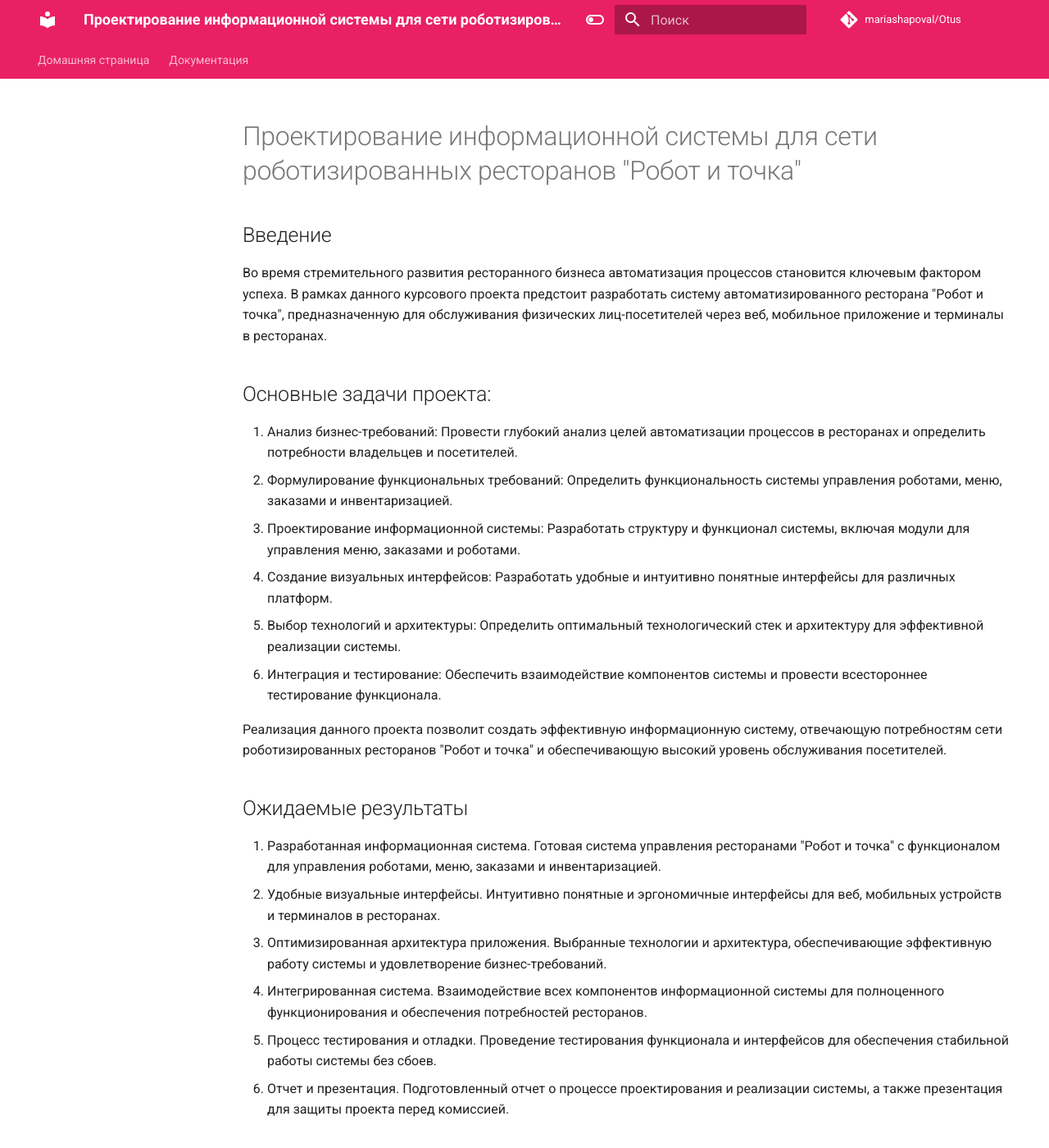
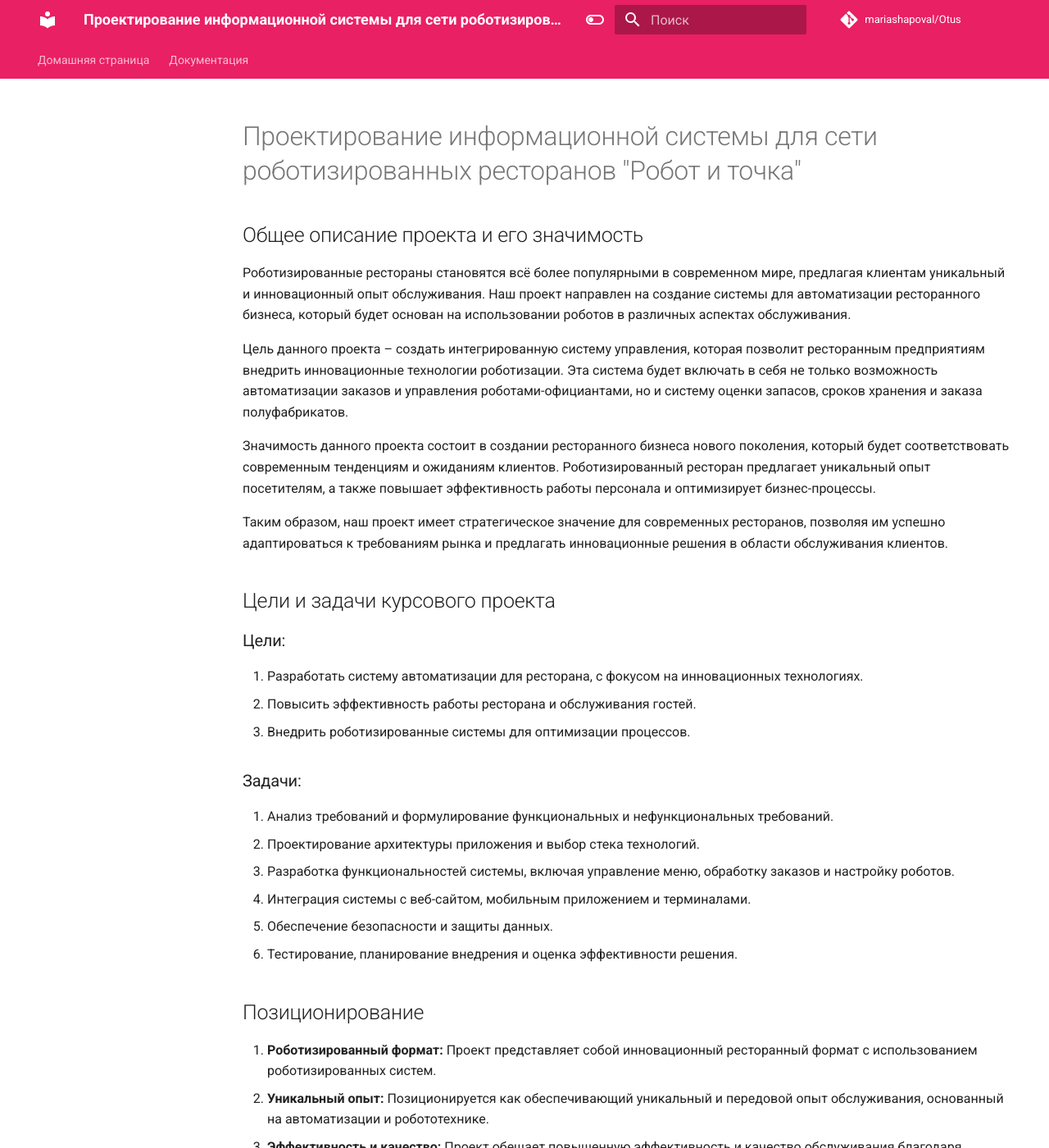
Before and after one commit to mariashapoval/Otus, an MkDocs documentation site: the page built from docs/tasks/info.md, in a window 1280 px wide and 1400 px high. Shown: the whole window at 82% size. Built offline with MkDocs 1.6.1 and Material for MkDocs 9.7.7, drawn with Linux system fonts in a browser that asks for light colours; comment, search, counter and statistics services are not loaded; some of the changed text lies outside the part shown.

Commit message:
Update info.md

```diff
--- a/docs/tasks/info.md
+++ b/docs/tasks/info.md
@@ -1,50 +1,44 @@
 # Проектирование информационной системы для сети роботизированных ресторанов "Робот и точка"
 
-## Введение
+## Общее описание проекта и его значимость
 
-Во время стремительного развития ресторанного бизнеса автоматизация процессов становится ключевым фактором успеха. В рамках данного курсового проекта предстоит разработать систему автоматизированного ресторана "Робот и точка", предназначенную для обслуживания физических лиц-посетителей через веб, мобильное приложение и терминалы в ресторанах.
+Роботизированные рестораны становятся всё более популярными в современном мире, предлагая клиентам уникальный и инновационный опыт обслуживания. Наш проект направлен на создание системы для автоматизации ресторанного бизнеса, который будет основан на использовании роботов в различных аспектах обслуживания.
 
-## Основные задачи проекта:
-1. Анализ бизнес-требований: Провести глубокий анализ целей автоматизации процессов в ресторанах и определить потребности владельцев и посетителей.
-2. Формулирование функциональных требований: Определить функциональность системы управления роботами, меню, заказами и инвентаризацией.
-3. Проектирование информационной системы: Разработать структуру и функционал системы, включая модули для управления меню, заказами и роботами.
-4. Создание визуальных интерфейсов: Разработать удобные и интуитивно понятные интерфейсы для различных платформ.
-5. Выбор технологий и архитектуры: Определить оптимальный технологический стек и архитектуру для эффективной реализации системы.
-6. Интеграция и тестирование: Обеспечить взаимодействие компонентов системы и провести всестороннее тестирование функционала.
+Цель данного проекта – создать интегрированную систему управления, которая позволит ресторанным предприятиям внедрить инновационные технологии роботизации. Эта система будет включать в себя не только возможность автоматизации заказов и управления роботами-официантами, но и систему оценки запасов, сроков хранения и заказа полуфабрикатов.
 
-Реализация данного проекта позволит создать эффективную информационную систему, отвечающую потребностям сети роботизированных ресторанов "Робот и точка" и обеспечивающую высокий уровень обслуживания посетителей.
+Значимость данного проекта состоит в создании ресторанного бизнеса нового поколения, который будет соответствовать современным тенденциям и ожиданиям клиентов. Роботизированный ресторан предлагает уникальный опыт посетителям, а также повышает эффективность работы персонала и оптимизирует бизнес-процессы.
 
-## Ожидаемые результаты
+Таким образом, наш проект имеет стратегическое значение для современных ресторанов, позволяя им успешно адаптироваться к требованиям рынка и предлагать инновационные решения в области обслуживания клиентов.
 
-1. Разработанная информационная система.
-   Готовая система управления ресторанами "Робот и точка" с функционалом для управления роботами, меню, заказами и инвентаризацией.
-2. Удобные визуальные интерфейсы.
-   Интуитивно понятные и эргономичные интерфейсы для веб, мобильных устройств и терминалов в ресторанах.
-3. Оптимизированная архитектура приложения.
-   Выбранные технологии и архитектура, обеспечивающие эффективную работу системы и удовлетворение бизнес-требований.
-4. Интегрированная система.
-   Взаимодействие всех компонентов информационной системы для полноценного функционирования и обеспечения потребностей ресторанов.
-5. Процесс тестирования и отладки.
-   Проведение тестирования функционала и интерфейсов для обеспечения стабильной работы системы без сбоев.
-6. Отчет и презентация.
-   Подготовленный отчет о процессе проектирования и реализации системы, а также презентация для защиты проекта перед комиссией.
+## Цели и задачи курсового проекта
 
-## Документация
+### Цели:
 
-1. Бизнес-требования
-Описание целей и задач автоматизации процессов в ресторанах "Робот и точка"
-Анализ потребностей и ожиданий владельцев и посетителей ресторанов
-2. Функциональные требования
-Спецификация требований к системе управления роботами
-Требования к модулям управления меню, заказами и инвентаризацией
-3. Проектирование информационной системы
-Архитектура приложения и выбор технологического стека
-Структура и функционал модулей системы
-4. Интерфейсы пользователя
-Спецификация визуальных интерфейсов для веб, мобильных и терминальных платформ
-Описание принципов юзабилити и дизайна интерфейсов
-5. Интеграция и тестирование
-Схема интеграции компонентов информационной системы
+1. Разработать систему автоматизации для ресторана, с фокусом на инновационных технологиях.
+2. Повысить эффективность работы ресторана и обслуживания гостей.
+3. Внедрить роботизированные системы для оптимизации процессов.
+
+### Задачи:
+
+1. Анализ требований и формулирование функциональных и нефункциональных требований.
+2. Проектирование архитектуры приложения и выбор стека технологий.
+3. Разработка функциональностей системы, включая управление меню, обработку заказов и настройку роботов.
+4. Интеграция системы с веб-сайтом, мобильным приложением и терминалами.
+5. Обеспечение безопасности и защиты данных.
+6. Тестирование, планирование внедрения и оценка эффективности решения.
+
+## Позиционирование
+
+1. **Роботизированный формат:** Проект представляет собой инновационный ресторанный формат с использованием роботизированных систем.
+2. **Уникальный опыт:** Позиционируется как обеспечивающий уникальный и передовой опыт обслуживания, основанный на автоматизации и робототехнике.
+3. **Эффективность и качество:** Проект обещает повышенную эффективность и качество обслуживания благодаря передовым технологиям и автоматизации процессов.
+4. **Легкий доступ:** Обеспечивает доступность через различные платформы, включая веб, мобильное приложение и терминалы в ресторане.
+5. **Экологическая ответственность:** Подчеркивает экологическую эффективность роботизированных систем в целях уменьшения отходов и оптимизации ресурсов.
+
+## Описание особенностей роботизированных ресторанов
+
+Роботизированные рестораны - это современные заведения, в которых автоматизация и роботизация играют ключевую роль в процессе обслуживания посетителей. В них применяются передовые технологии для приготовления, обслуживания и управления, что обеспечивает высокую эффективность, точность и качество обслуживания.
+темы
 Методология и результаты тестирования функционала и производительности
 6. Руководство пользователя
 Инструкции по использованию системы для владельцев ресторанов
```
